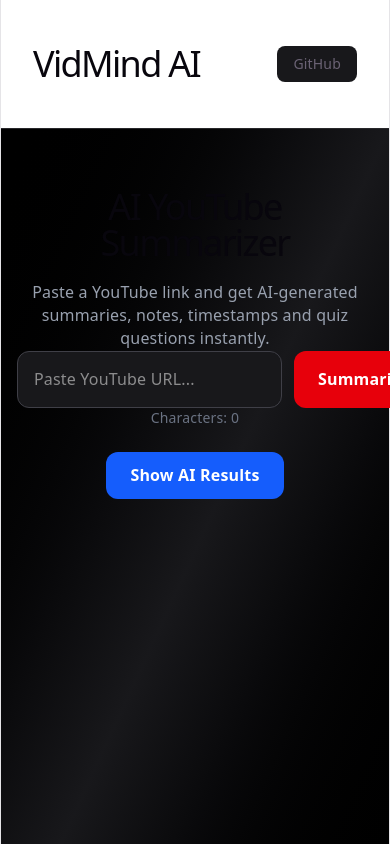
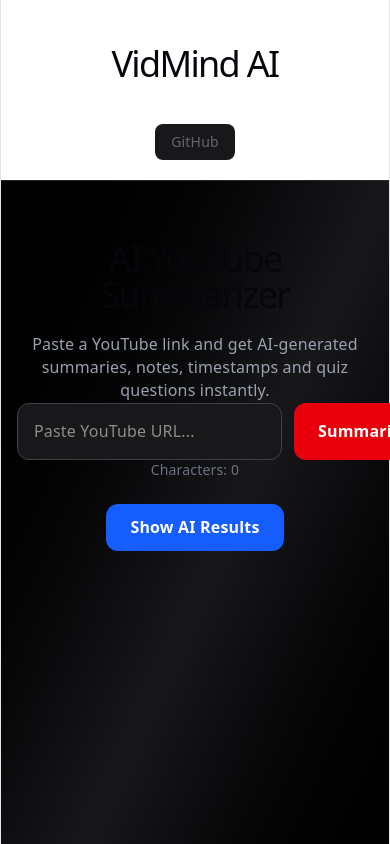
Before and after one commit to pragatipandey-tech/Youtube-AI-Summarizer, a React app in the folder frontend/: page / in a window 390 px wide. Shown: the top 844 px of the page. Built offline with nearby package versions, Linux system fonts and the light colour scheme; the HTML template or start-up script is replaced by a standard one.

Commit message:
Improve mobile responsive navbar

```diff
--- a/frontend/src/components/Navbar.jsx
+++ b/frontend/src/components/Navbar.jsx
@@ -1,6 +1,7 @@
 function Navbar() {
   return (
-    <nav className="w-full flex justify-between items-center px-8 py-5 border-b border-zinc-800">
+
+    <nav className="w-full flex flex-col md:flex-row justify-between items-center px-8 py-5 border-b border-zinc-800 gap-4">
 
       <h1 className="text-2xl font-bold text-white">
         VidMind AI
@@ -9,12 +10,13 @@
       <a
         href="https://github.com/pragatipandey-tech/Youtube-AI-Summarizer"
         target="_blank"
-        className="bg-zinc-900 hover:bg-zinc-800 px-4 py-2 rounded-lg text-sm"
+        className="bg-zinc-900 hover:bg-zinc-800 px-4 py-2 rounded-lg text-sm transition-all duration-300"
       >
         GitHub
       </a>
 
     </nav>
+
   )
 }
 
```
